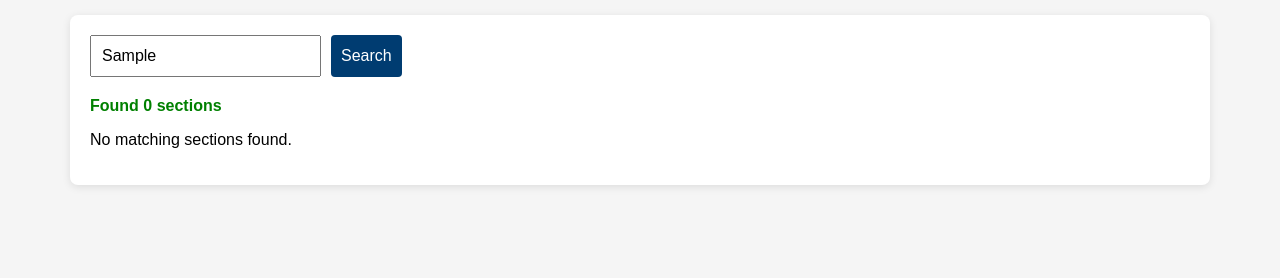
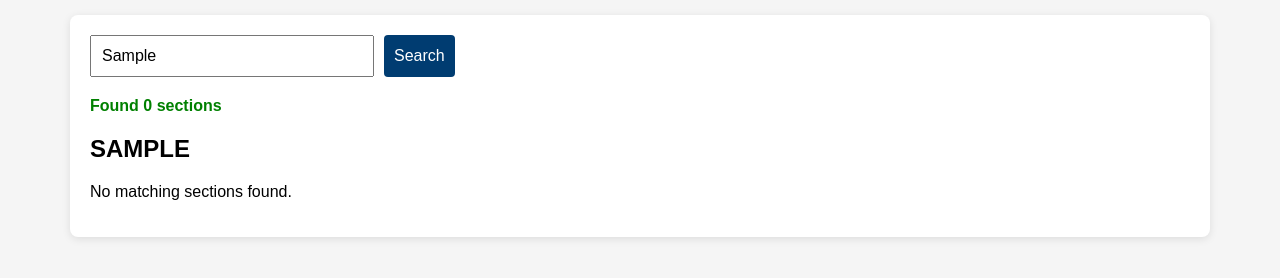
Before and after one commit to awesome-cam/uvic-cal, a website: page index.html in a window 1280 px wide. Both pictures are taken after typing "Sample" into the empty fields and a click on the button "Search". Shown: the part 74-352 px from the top of the page. Drawn offline with Linux system fonts and the light colour scheme; no server answers.

Commit message:
Update header

```diff
--- a/index.html
+++ b/index.html
@@ -37,6 +37,10 @@
             gap: 10px;
             margin-bottom: 20px;
             flex-wrap: wrap;
+        }
+
+        input {
+            width: 260px;
         }
 
         input,
@@ -128,6 +132,8 @@
     </div>
 
     <div id="status"></div>
+
+    <h2 id="currentCourse"></h2>
 
     <div id="results"></div>
 
@@ -268,6 +274,9 @@ async function searchCourses() {
     const status =
         document.getElementById('status');
 
+    const currentCourse =
+        document.getElementById('currentCourse');
+
     const results =
         document.getElementById('results');
 
@@ -285,6 +294,9 @@ async function searchCourses() {
 
     status.innerHTML =
         '<div>Loading...</div>';
+
+    currentCourse.innerHTML =
+        `${parsed.subject}${parsed.courseNumber}`;
 
     try {
 
```
